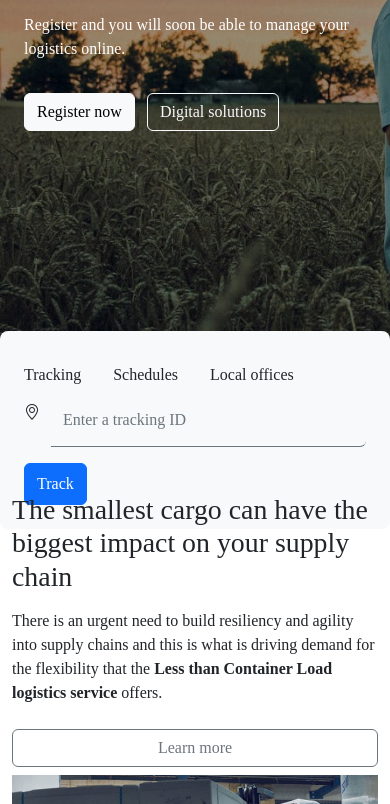
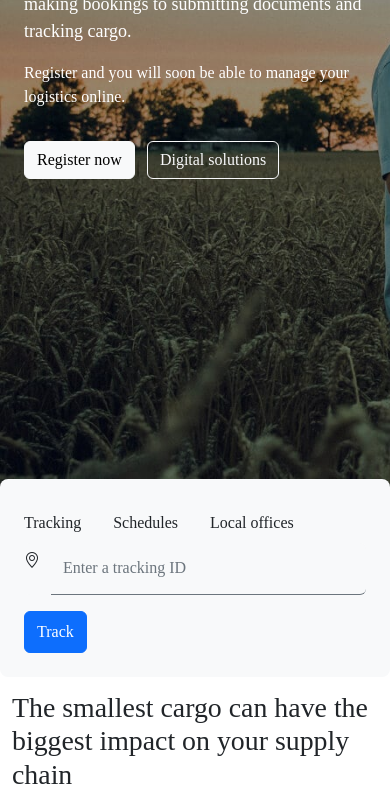
Before and after one commit to toluisjoel/maerskkk, a website: page index.html in a window 390 px wide. Shown: the part 255-1059 px from the top of the page. Drawn offline with nearby package versions, Linux system fonts and the light colour scheme; a web font is replaced by a local one.

Commit message:
changed header section for all pages

```diff
--- a/index.html
+++ b/index.html
@@ -17,7 +17,7 @@
                     HEADER
      ----------------------------------------------->
 
-    <header>
+    <header class="mb-5">
         <!-- navigation bar -->
         <nav class="navbar navbar-expand-xl position-fixed bg-light w-100 p-2" id="navbar" style="z-index: 1000;">
             <div class="container-md">
@@ -75,8 +75,8 @@
                     HERO SECTION
      ----------------------------------------------->
 
-    <section id="hero">
-        <div class="row align-items-center justify-content-center p-lg-5 p-md-5 p-sm-0 m-0" style="height:700px; background:no-repeat url(./assets/images/hero-image.jpeg);
+    <section>
+        <div class="row align-items-center justify-content-center p-lg-5 p-md-0 p-sm-0 m-0 hero" style="height:700px; background:no-repeat url(./assets/images/hero-image.jpeg);
         background-size:cover; max-width:100%;">
 
             <div class="col-lg-8 col-md-8 col-sm-12 row text-white">
@@ -85,7 +85,7 @@
                 <span class="col-8 display-5 headline-font">through digital solutions</span>
 
                 <div class="mt-4">
-                    <p class="col-lg-8 col-md-8 col-sm-12" style="font-size: 18px;">
+                    <p class="col-lg-8 col-md-12 col-sm-12" style="font-size: 18px;">
                         We make it easy to manage your shipments and logistics online. From finding a price and making
                         bookings to submitting documents and tracking cargo.
                     </p>
@@ -98,7 +98,7 @@
                 </div>
             </div>
 
-            <div class="col-lg-4 col-md-4 col-sm-12 bg-light rounded-3 p-4 tracking">
+            <div class="col-lg-4 col-md-12 col-sm-12 bg-light rounded-3 p-4 tracking">
                 <div>
                     <nav class="nav tracking-nav">
                         <a class="nav-link text-dark active border-0 border-bottom-2 ps-0" href="#">Tracking</a>
@@ -127,7 +127,7 @@
 
         <div class="container-md">
             <!-- stand-alone article -->
-            <article class="row d-flex align-items-center py-5">
+            <article class="row d-flex align-items-center py-5 article-below-hero">
                 <div class="col-lg-6 col-md-6 col-sm-12">
                     <h1 class="mb-3 headline-font">The smallest cargo can have the biggest impact on your supply chain
                     </h1>
--- a/style.css
+++ b/style.css
@@ -91,7 +91,12 @@
 /* latest insignts */
 @media only screen and (max-width: 1024px) {
     .tracking {
-        margin-top: 200px;
+        margin-top: 300px !important;
+        /* dis */
+    }
+
+    .article-below-hero {
+        margin-top: 150px !important;
     }
 
     .latest-insight-largest-card {
```
Also changed, not shown: logistics-solutions.html (+2 -1 lines), news.html (+2 -1 lines), procurement.html (+2 -1 lines), transportaion-services.html (+3 -2 lines).
